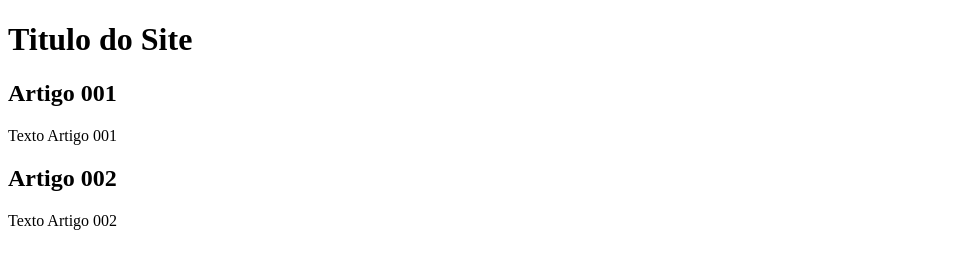
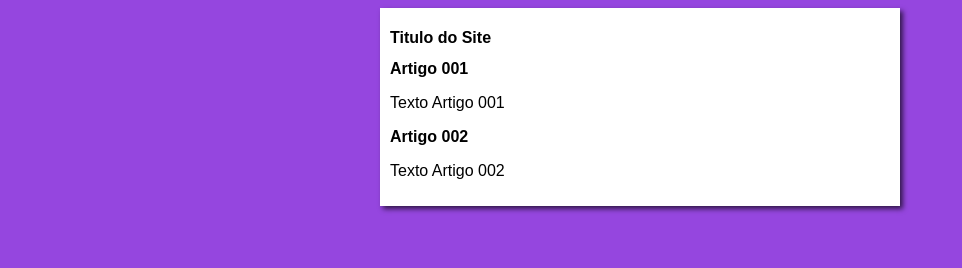
Before and after one commit to NoroAffonso/projeto-site, a plain HTML site: page index.html in a window 1280 px wide. Shown: the whole page, without its empty margins (0-962 px from the left). Drawn offline with Linux system fonts and the light colour scheme.

Commit message:
star design

```diff
--- /dev/null
+++ b/estilos/style.css
@@ -0,0 +1,13 @@
+*{
+font-family:Arial, Helvetica, sans-serif;
+font-size: 16px;
+}
+body {background-color: rgb(149, 70, 223);
+}
+main {
+    background-color: white;
+    width: 500px;
+    margin: auto;
+    padding: 10px;
+    box-shadow: 3px 3px 5px rgba(0, 0, 0, 0.664)  ;
+}
--- a/index.html
+++ b/index.html
@@ -5,6 +5,7 @@
     <meta http-equiv="X-UA-Compatible" content="IE=edge">
     <meta name="viewport" content="width=device-width, initial-scale=1.0">
     <title>Titulo do Site</title>
+    <link rel="stylesheet" href="estilos/style.css">
 </head>
 <body>
     <main>
```
